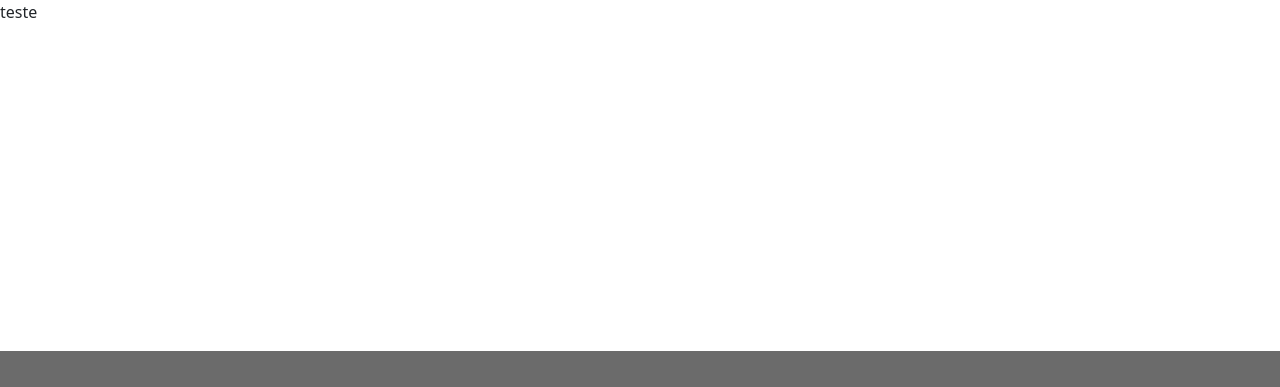
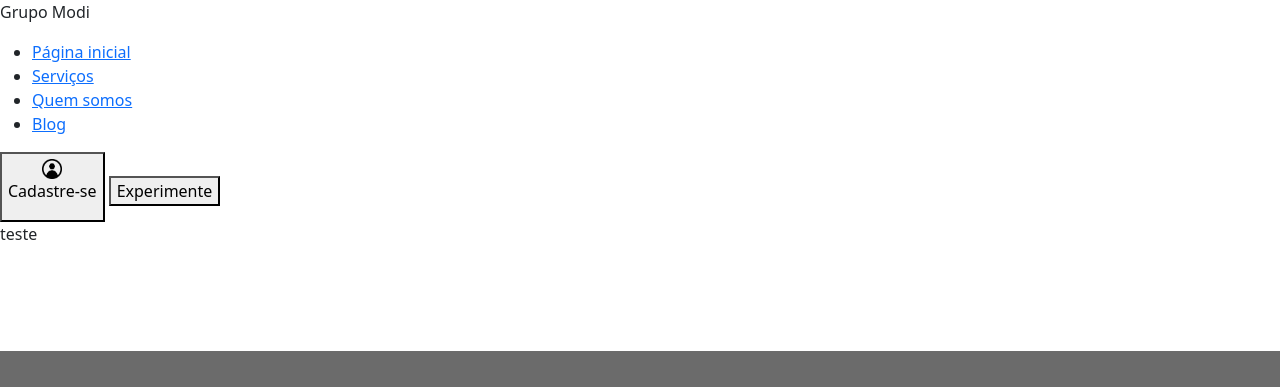
Before and after one commit to GuiLeoni14/modi_django, a Django app: page / in a window 1280 px wide. Shown: the top 387 px of the page. Run offline with Django 3.2, Linux system fonts and the light colour scheme.

Commit message:
criando a base do nav da página

```diff
--- a/modi/static/css/styles.css
+++ b/modi/static/css/styles.css
@@ -7,6 +7,10 @@ body {
     display: flex;
     flex-direction: column;
     min-height: 100%;
+}
+
+#img-botao{
+    width: 20px;
 }
 
 /* INDEX */
--- a/modi/templates/base.html
+++ b/modi/templates/base.html
@@ -21,6 +21,20 @@
 </head>
 
 <body>
+    <nav>
+    <p>Grupo Modi</p>
+    <ul>
+        <li><a href="">Página inicial</a></li>
+        <li><a href="">Serviços</a></li>
+        <li><a href="">Quem somos</a></li>
+        <li><a href="">Blog</a></li>
+    </ul>
+
+    <div id="div-botoes">
+        <button type="submit"><img id="img-botao" src="{% static  '/img/user_logo.png'%}"> <p>Cadastre-se</p></button>
+        <button type="submit">Experimente</button>
+    </div>
+    </nav>
     {% block content%}
     {% endblock %}
     <footer>
```
